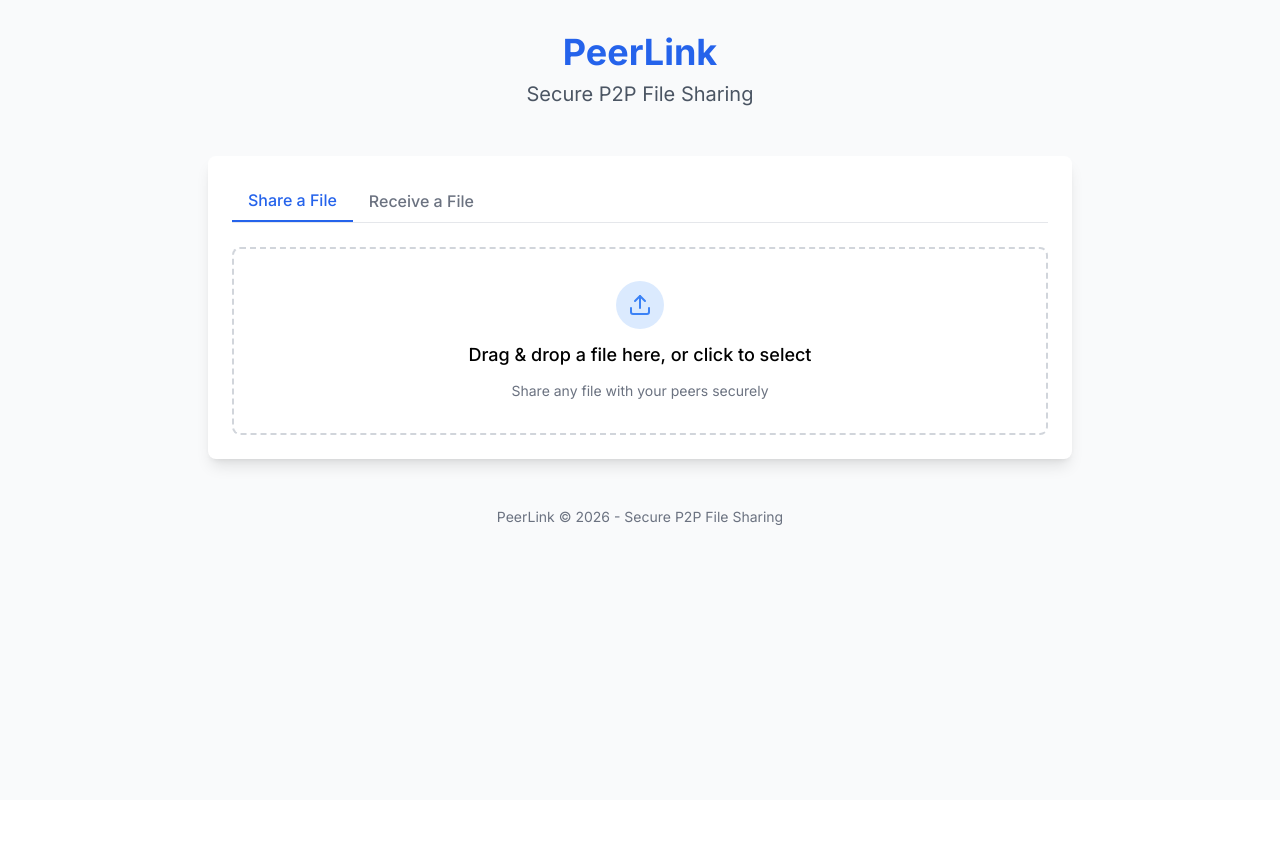
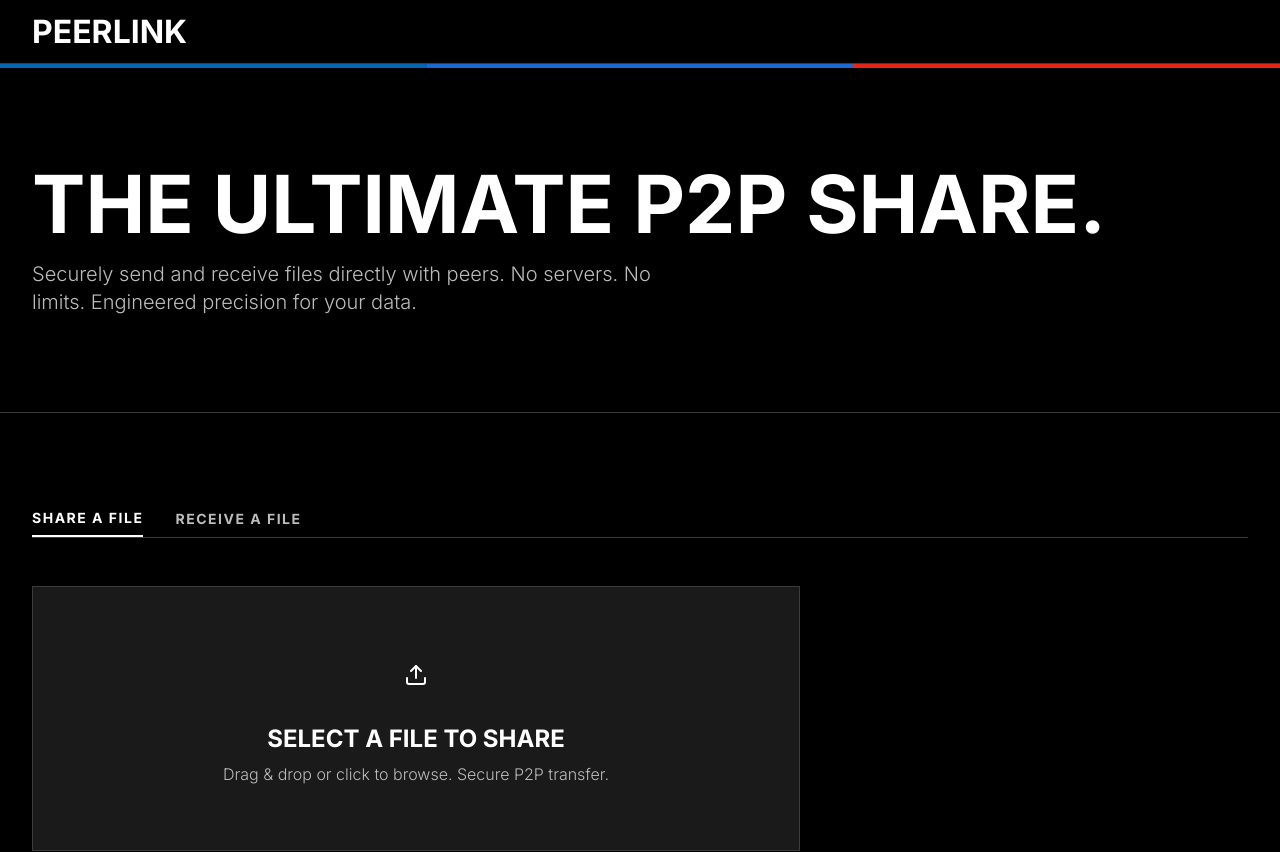
Before and after one commit to haardiksagar/Peer-Link, a Next.js app in the folder PeerLink/ui/: page / in a window 1280 px wide. Shown: the top 852 px of the page. Before the commit the page ends 800 px from the top, so only its background shows below. Built offline with nearby package versions, Linux system fonts and the light colour scheme.

Commit message:
updated the ui, turning it into something modern

```diff
--- a/PeerLink/ui/src/app/globals.css
+++ b/PeerLink/ui/src/app/globals.css
@@ -2,27 +2,122 @@
 @tailwind components;
 @tailwind utilities;
 
-:root {
-  --foreground-rgb: 0, 0, 0;
-  --background-start-rgb: 214, 219, 220;
-  --background-end-rgb: 255, 255, 255;
-}
+@layer base {
+  :root {
+    --color-primary: #ffffff;
+    --color-m-blue-light: #0066b1;
+    --color-m-blue-dark: #1c69d4;
+    --color-m-red: #e22718;
+    --color-electric-blue: #0653b6;
 
-body {
-  color: rgb(var(--foreground-rgb));
-  background: white;
+    --color-canvas: #000000;
+    --color-surface-soft: #0d0d0d;
+    --color-surface-card: #1a1a1a;
+    --color-surface-elevated: #262626;
+    --color-carbon-gray: #2b2b2b;
+
+    --color-hairline: #3c3c3c;
+    --color-hairline-strong: #262626;
+
+    --color-on-dark: #ffffff;
+    --color-body: #bbbbbb;
+    --color-body-strong: #e6e6e6;
+    --color-muted: #7e7e7e;
+
+    --color-warning: #f4b400;
+    --color-success: #0fa336;
+  }
+
+  body {
+    color: var(--color-body);
+    background-color: var(--color-canvas);
+  }
+
+  h1, h2, h3, h4, h5, h6 {
+    color: var(--color-on-dark);
+  }
 }
 
 @layer components {
-  .btn-primary {
-    @apply px-4 py-2 bg-blue-500 text-white rounded-md hover:bg-blue-600 transition-colors;
+  /* Typography */
+  .display-xl {
+    @apply text-[80px] font-bold leading-[1.0] tracking-normal uppercase;
+  }
+  .display-lg {
+    @apply text-[56px] font-bold leading-[1.05] tracking-normal uppercase;
+  }
+  .display-md {
+    @apply text-[40px] font-bold leading-[1.1] tracking-normal uppercase;
+  }
+  .display-sm {
+    @apply text-[32px] font-bold leading-[1.15] tracking-normal uppercase;
+  }
+  .title-lg {
+    @apply text-[24px] font-bold leading-[1.3] tracking-normal;
+  }
+  .title-md {
+    @apply text-[20px] font-normal leading-[1.4] tracking-normal;
+  }
+  .title-sm {
+    @apply text-[18px] font-normal leading-[1.4] tracking-normal;
+  }
+  .label-uppercase {
+    @apply text-[14px] font-bold leading-[1.3] uppercase tracking-[1.5px];
+  }
+  .body-md {
+    @apply text-[16px] font-light leading-[1.5] tracking-normal;
+  }
+  .body-sm {
+    @apply text-[14px] font-light leading-[1.5] tracking-normal;
+  }
+  .caption {
+    @apply text-[12px] font-normal leading-[1.4] tracking-[0.5px];
+  }
+  .typography-button {
+    @apply text-[14px] font-bold leading-[1.0] uppercase tracking-[1.5px];
   }
 
-  .btn-secondary {
-    @apply px-4 py-2 bg-gray-200 text-gray-800 rounded-md hover:bg-gray-300 transition-colors;
+  /* Structural Components */
+  .m-stripe-divider {
+    @apply h-[4px] w-full flex;
+  }
+  .m-stripe-segment-1 {
+    @apply h-full bg-[#0066b1] w-1/3;
+  }
+  .m-stripe-segment-2 {
+    @apply h-full bg-[#1c69d4] w-1/3;
+  }
+  .m-stripe-segment-3 {
+    @apply h-full bg-[#e22718] w-1/3;
   }
 
+  /* Category Tab */
+  .category-tab {
+    @apply label-uppercase text-[#bbbbbb] pb-2 cursor-pointer transition-colors;
+  }
+  .category-tab-active {
+    @apply text-white border-b-2 border-white;
+  }
+
+  /* Buttons */
+  .btn-primary {
+    @apply typography-button h-[48px] px-[32px] flex items-center justify-center bg-black text-white border border-white rounded-none hover:bg-white hover:text-black transition-colors;
+  }
+
+  .btn-primary-outline {
+    @apply typography-button h-[48px] px-[32px] flex items-center justify-center bg-transparent text-white border border-white rounded-none hover:bg-white hover:text-black transition-colors;
+  }
+
+  .btn-icon {
+    @apply w-[48px] h-[48px] bg-[#1a1a1a] text-white rounded-full flex items-center justify-center hover:bg-[#2b2b2b] transition-colors;
+  }
+
+  .text-link {
+    @apply label-uppercase text-white hover:opacity-80 transition-opacity flex items-center;
+  }
+
+  /* Inputs */
   .input-field {
-    @apply w-full p-2 border border-gray-300 rounded-md focus:outline-none focus:ring-2 focus:ring-blue-500;
+    @apply body-md h-[48px] w-full px-[16px] py-[12px] bg-[#1a1a1a] text-white border border-[#3c3c3c] rounded-none focus:outline-none focus:border-white transition-colors;
   }
 }
--- a/PeerLink/ui/src/app/layout.tsx
+++ b/PeerLink/ui/src/app/layout.tsx
@@ -2,7 +2,7 @@ import './globals.css'
 import type { Metadata } from 'next'
 import { Inter } from 'next/font/google'
 
-const inter = Inter({ subsets: ['latin'] })
+const inter = Inter({ subsets: ['latin'], weight: ['300', '700'] })
 
 export const metadata: Metadata = {
   title: 'PeerLink - P2P File Sharing',
@@ -17,7 +17,17 @@ export default function RootLayout({
   return (
     <html lang="en">
       <body className={inter.className}>
-        <main className="min-h-screen bg-gray-50">
+        <header className="w-full bg-[#000] h-[64px] flex items-center px-8 border-b border-[#3c3c3c]">
+          <div className="flex items-center space-x-2">
+            <span className="display-sm text-white m-0 leading-none">PEERLINK</span>
+          </div>
+        </header>
+        <div className="m-stripe-divider">
+          <div className="m-stripe-segment-1"></div>
+          <div className="m-stripe-segment-2"></div>
+          <div className="m-stripe-segment-3"></div>
+        </div>
+        <main className="min-h-screen">
           {children}
         </main>
       </body>
--- a/PeerLink/ui/src/app/page.tsx
+++ b/PeerLink/ui/src/app/page.tsx
@@ -84,52 +84,45 @@ export default function Home() {
   };
 
   return (
-    <div className="container mx-auto px-4 py-8 max-w-4xl">
-      <header className="text-center mb-12">
-        <h1 className="text-4xl font-bold text-blue-600 mb-2">PeerLink</h1>
-        <p className="text-xl text-gray-600">Secure P2P File Sharing</p>
-      </header>
+    <div className="w-full max-w-[1440px] mx-auto pb-24">
+      {/* Hero Band */}
+      <div className="w-full py-[96px] px-8 border-b border-[#3c3c3c] flex flex-col items-start justify-center">
+        <h1 className="display-xl mb-4">THE ULTIMATE P2P SHARE.</h1>
+        <p className="title-md max-w-2xl text-[#bbbbbb]">Securely send and receive files directly with peers. No servers. No limits. Engineered precision for your data.</p>
+      </div>
 
-      <div className="bg-white rounded-lg shadow-lg p-6">
-        <div className="flex border-b mb-6">
+      <div className="w-full px-8 py-[96px]">
+        <div className="flex space-x-8 border-b border-[#3c3c3c] mb-12">
           <button
-            className={`px-4 py-2 font-medium ${
-              activeTab === 'upload'
-                ? 'text-blue-600 border-b-2 border-blue-600'
-                : 'text-gray-500 hover:text-gray-700'
-            }`}
+            className={`category-tab ${activeTab === 'upload' ? 'category-tab-active' : ''}`}
             onClick={() => setActiveTab('upload')}
           >
-            Share a File
+            SHARE A FILE
           </button>
           <button
-            className={`px-4 py-2 font-medium ${
-              activeTab === 'download'
-                ? 'text-blue-600 border-b-2 border-blue-600'
-                : 'text-gray-500 hover:text-gray-700'
-            }`}
+            className={`category-tab ${activeTab === 'download' ? 'category-tab-active' : ''}`}
             onClick={() => setActiveTab('download')}
           >
-            Receive a File
+            RECEIVE A FILE
           </button>
         </div>
 
+        <div className="max-w-3xl">
           {activeTab === 'upload' ? (
             <div>
               <FileUpload onFileUpload={handleFileUpload} isUploading={isUploading} />
 
               {uploadedFile && !isUploading && (
-              <div className="mt-4 p-3 bg-gray-50 rounded-md">
-                <p className="text-sm text-gray-600">
-                  Selected file: <span className="font-medium">{uploadedFile.name}</span> ({Math.round(uploadedFile.size / 1024)} KB)
+                <div className="mt-8 p-6 bg-[#1a1a1a] border border-[#3c3c3c]">
+                  <p className="body-md">
+                    SELECTED FILE: <span className="font-bold text-white uppercase">{uploadedFile.name}</span> ({Math.round(uploadedFile.size / 1024)} KB)
                   </p>
                 </div>
               )}
 
               {isUploading && (
-              <div className="mt-6 text-center">
-                <div className="inline-block animate-spin rounded-full h-8 w-8 border-4 border-blue-500 border-t-transparent"></div>
-                <p className="mt-2 text-gray-600">Uploading file...</p>
+                <div className="mt-8 text-left">
+                  <p className="body-md text-white">UPLOADING FILE...</p>
                 </div>
               )}
 
@@ -140,17 +133,17 @@ export default function Home() {
               <FileDownload onDownload={handleDownload} isDownloading={isDownloading} />
 
               {isDownloading && (
-              <div className="mt-6 text-center">
-                <div className="inline-block animate-spin rounded-full h-8 w-8 border-4 border-blue-500 border-t-transparent"></div>
-                <p className="mt-2 text-gray-600">Downloading file...</p>
+                <div className="mt-8 text-left">
+                  <p className="body-md text-white">DOWNLOADING FILE...</p>
                 </div>
               )}
             </div>
           )}
         </div>
+      </div>
 
-      <footer className="mt-12 text-center text-gray-500 text-sm">
-        <p>PeerLink &copy; {new Date().getFullYear()} - Secure P2P File Sharing</p>
+      <footer className="w-full px-8 py-16 border-t border-[#3c3c3c]">
+        <p className="caption text-[#7e7e7e]">PEERLINK &copy; {new Date().getFullYear()} — SECURE P2P FILE SHARING</p>
       </footer>
     </div>
   );
--- a/PeerLink/ui/src/components/FileDownload.tsx
+++ b/PeerLink/ui/src/components/FileDownload.tsx
@@ -30,43 +30,43 @@ export default function FileDownload({ onDownload, isDownloading }: FileDownload
   };
 
   return (
-    <div className="space-y-4">
-      <div className="bg-blue-50 p-4 rounded-lg border border-blue-100">
-        <h3 className="text-lg font-medium text-blue-800 mb-2">Receive a File</h3>
-        <p className="text-sm text-blue-600 mb-0">
+    <div className="w-full">
+      <div className="bg-[#1a1a1a] p-8 border border-[#3c3c3c] mb-8">
+        <h3 className="title-lg text-white mb-2 uppercase">Receive a File</h3>
+        <p className="body-md text-[#bbbbbb] mb-0">
           Enter the invite code shared with you to download the file.
         </p>
       </div>
 
-      <form onSubmit={handleSubmit} className="space-y-4">
+      <form onSubmit={handleSubmit} className="space-y-8">
         <div>
-          <label htmlFor="inviteCode" className="block text-sm font-medium text-gray-700 mb-1">
-            Invite Code
+          <label htmlFor="inviteCode" className="block label-uppercase text-[#bbbbbb] mb-3">
+            INVITE CODE
           </label>
           <input
             type="text"
             id="inviteCode"
             value={inviteCode}
             onChange={(e) => setInviteCode(e.target.value)}
-            placeholder="Enter the invite code (port number)"
-            className="input-field"
+            placeholder="ENTER PORT NUMBER"
+            className="input-field uppercase placeholder:text-[#7e7e7e]"
             disabled={isDownloading}
             required
           />
-          {error && <p className="mt-1 text-sm text-red-600">{error}</p>}
+          {error && <p className="mt-2 body-sm text-[#e22718]">{error}</p>}
         </div>
 
         <button
           type="submit"
-          className="btn-primary flex items-center justify-center w-full"
+          className="btn-primary w-full"
           disabled={isDownloading}
         >
           {isDownloading ? (
-            <span>Downloading...</span>
+            <span>DOWNLOADING...</span>
           ) : (
             <>
-              <FiDownload className="mr-2" />
-              <span>Download File</span>
+              <FiDownload className="w-4 h-4 mr-3" />
+              <span>DOWNLOAD FILE</span>
             </>
           )}
         </button>
--- a/PeerLink/ui/src/components/FileUpload.tsx
+++ b/PeerLink/ui/src/components/FileUpload.tsx
@@ -31,23 +31,22 @@ export default function FileUpload({ onFileUpload, isUploading }: FileUploadProp
     <div
       {...getRootProps()}
       className={`
-        w-full p-8 border-2 border-dashed rounded-lg text-center cursor-pointer transition-all
-        ${dragActive
-          ? 'border-blue-500 bg-blue-50'
-          : 'border-gray-300 hover:border-blue-400 hover:bg-gray-50'
-        }
+        w-full py-16 px-8 bg-[#1a1a1a] border border-[#3c3c3c] text-center cursor-pointer transition-colors
+        ${dragActive ? 'border-white' : 'hover:border-[#7e7e7e]'}
         ${isUploading ? 'opacity-50 pointer-events-none' : ''}
       `}
     >
       <input {...getInputProps()} />
-      <div className="flex flex-col items-center justify-center space-y-3">
-        <div className="p-3 bg-blue-100 rounded-full">
-          <FiUpload className="w-6 h-6 text-blue-500" />
+      <div className="flex flex-col items-center justify-center space-y-6">
+        <div className="btn-icon">
+          <FiUpload className="w-6 h-6 text-white" />
         </div>
-        <p className="text-lg font-medium">Drag & drop a file here, or click to select</p>
-        <p className="text-sm text-gray-500">
-          Share any file with your peers securely
-        </p>
+        <div>
+          <h3 className="title-lg text-white mb-2 uppercase">Select a File to Share</h3>
+          <p className="body-md text-[#bbbbbb]">
+            Drag & drop or click to browse. Secure P2P transfer.
+          </p>
+        </div>
       </div>
     </div>
   );
```
Also changed, not shown: PeerLink/ui/src/components/InviteCode.tsx (+7 -7 lines), 1 other file (tests, documents, lock files or other folders). Lines whose indentation alone changed are shown as unchanged.
